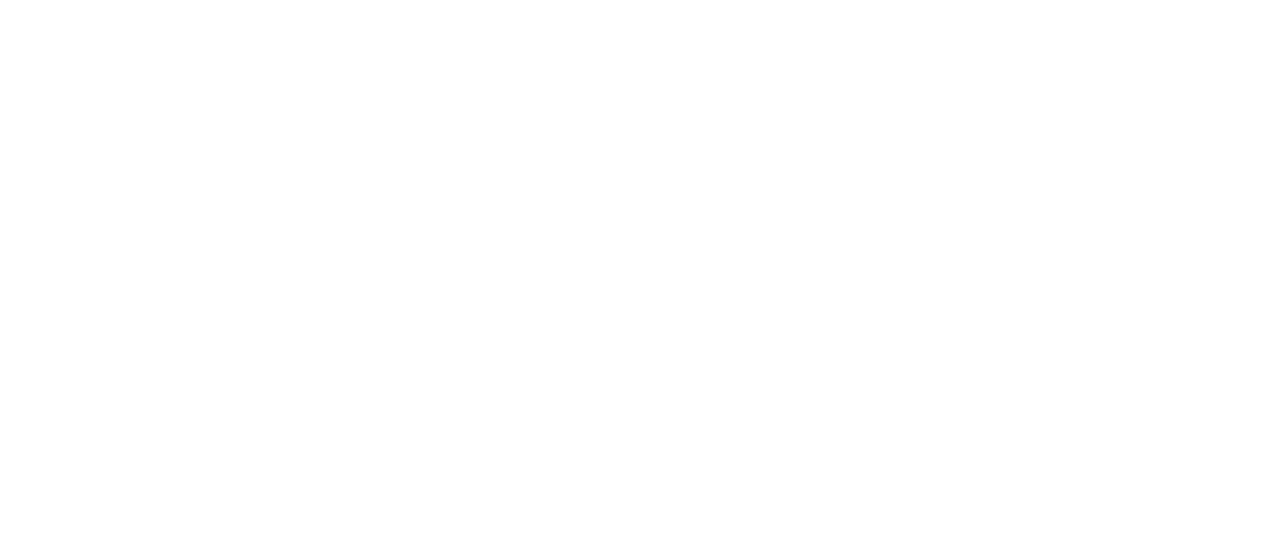
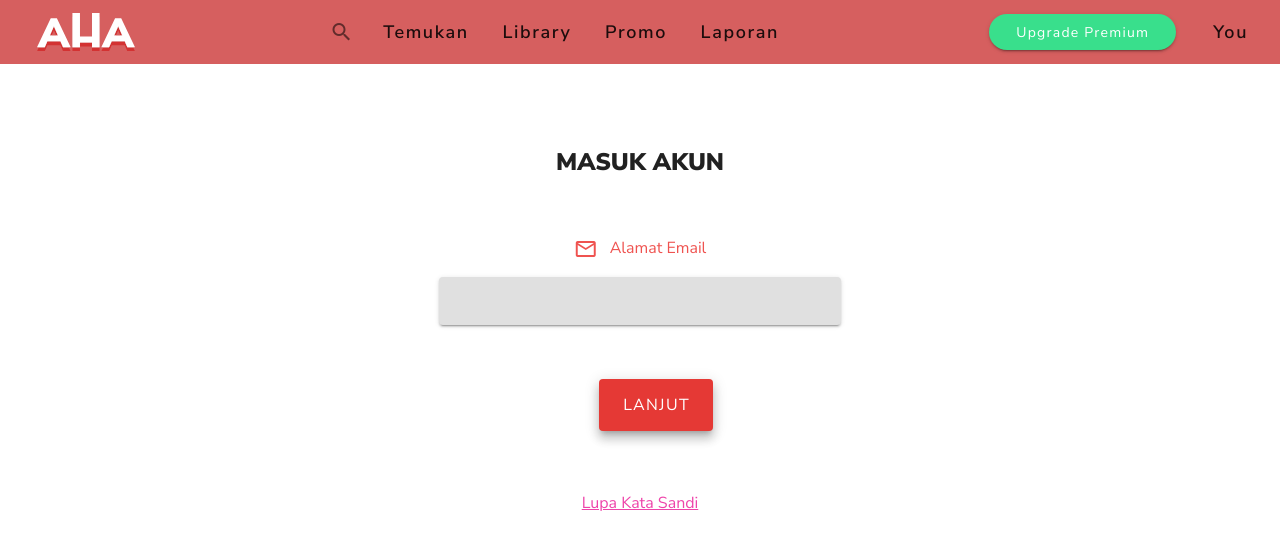
Before and after one commit to agungsuryo789/bookwave, a Vue app: page /login/email in a window 1280 px wide. Shown: the top 550 px of the page. Built offline with nearby package versions, Linux system fonts and the light colour scheme; a small style sheet from the web is missing.

Commit message:
login view

```diff
--- /dev/null
+++ b/src/components/auth/LoginEmail.vue
@@ -0,0 +1,36 @@
+<template>
+	<v-col class="mt-8" cols="12">
+		<v-row justify="center">
+			<v-col cols="6" md="4" align="center">
+				<p class="red--text text--lighten-1"><v-icon class="red--text text--lighten-1 mr-3">mdi-email-outline</v-icon>Alamat Email</p>
+				<v-text-field class="centered-input" :rules="emailRules" solo background-color="grey lighten-2"></v-text-field>
+			</v-col>
+		</v-row>
+		<v-row justify="center">
+			<v-col cols="3" md="1" align="center">
+				<v-btn :elevation="8" color="red darken-1" block="true" x-large="true" class="white--text">Lanjut</v-btn>
+			</v-col>
+		</v-row>
+	</v-col>
+</template>
+
+<script>
+/* eslint-disable */
+export default {
+  name: "LoginEmail",
+   data: () => ({
+      email: '',
+      emailRules: [
+        v => !!v || 'E-mail is required',
+        v => /.+@.+\..+/.test(v) || 'E-mail must be valid',
+      ],
+      lazy: false,
+    }),
+};
+</script>
+
+<style>
+	.centered-input input {
+  		text-align: center
+	}
+</style>
--- a/src/components/auth/LoginOptions.vue
+++ b/src/components/auth/LoginOptions.vue
@@ -2,7 +2,7 @@
 	<v-col class="mt-8" cols="12">
 		<v-row justify="center">
 			<v-col cols="6" md="4" align="center">
-				<v-btn :elevation="8" block="true"><v-icon dark left>mdi-email-outline</v-icon>Sign in with Email</v-btn>
+				<v-btn  href="/login/email" :elevation="8" block="true"><v-icon dark left>mdi-email-outline</v-icon>Sign in with Email</v-btn>
 			</v-col>
 		</v-row>
 		<v-row justify="center">
@@ -20,12 +20,6 @@
 				<v-btn :elevation="8" block="true"><v-icon dark left>mdi-apple</v-icon>Sign in with Apple</v-btn>
 			</v-col>
 		</v-row>
-		<v-spacer></v-spacer>
-		<v-row justify="center">
-			<v-col cols="6" md="4" align="center" class="mt-12">
-				<router-link to="/register">Lupa Kata Sandi</router-link>
-			</v-col>
-		</v-row>
 	</v-col>
 </template>
 
--- /dev/null
+++ b/src/components/auth/PasswordEmail.vue
@@ -0,0 +1,38 @@
+<template>
+	<v-col class="mt-8" cols="12">
+		<v-row justify="center">
+			<v-col cols="6" md="4" align="center">
+				<p class="red--text text--lighten-1"><v-icon class="red--text text--lighten-1 mr-3">mdi-lock-outline</v-icon>Kata Sandi</p>
+				<v-text-field class="centered-input" v-model="password" :append-icon="show1 ? 'mdi-eye' : 'mdi-eye-off'"  :rules="[rules.required, rules.min]" :type="show1 ? 'text' : 'password'" hint="At least 8 characters" counter @click:append="show1 = !show1" solo background-color="grey lighten-2"></v-text-field>
+			</v-col>
+		</v-row>
+		<v-row justify="center">
+			<v-col cols="3" md="1" align="center">
+				<v-btn :elevation="8" color="red darken-1" block="true" x-large="true" class="white--text">Masuk</v-btn>
+			</v-col>
+		</v-row>
+	</v-col>
+</template>
+
+<script>
+/* eslint-disable */
+export default {
+	name: "PasswordEmail",
+	data () {
+      return {
+        show1: false,
+        rules: {
+          required: value => !!value || 'Required.',
+          min: v => v.length >= 8 || 'Min 8 characters',
+          emailMatch: () => ('The email and password you entered don\'t match'),
+        },
+    }
+}
+};
+</script>
+
+<style>
+	.centered-input input {
+  		text-align: center
+	}
+</style>
--- a/src/router/index.js
+++ b/src/router/index.js
@@ -11,6 +11,12 @@
     import ('../views/About.vue')
 const Login = () =>
 	import ('../views/auth/Login.vue')
+const LoginOptions = () =>
+	import ('../components/auth/LoginOptions.vue')
+const LoginEmail = () =>
+	import ('../components/auth/LoginEmail.vue')
+const PasswordEmail = () =>
+	import ('../components/auth/PasswordEmail.vue')
 const Register = () =>
     import ('../views/auth/Register.vue')
 const LandingUser = () =>
@@ -33,7 +39,24 @@
     {
         path: '/login',
         name: 'Login',
-        component: Login
+		component: Login,
+		children: [
+			{
+				path: '/login/',
+				name: "LoginOptions",
+				component: LoginOptions
+			},
+			{
+				path: '/login/email',
+				name: "LoginEmail",
+				component: LoginEmail
+			},
+			{
+				path: '/login/password',
+				name: "PasswordEmail",
+				component: PasswordEmail
+			}
+		]
 	},
 	{
         path: '/register',
--- a/src/views/auth/Login.vue
+++ b/src/views/auth/Login.vue
@@ -11,8 +11,14 @@
                         </v-col>
                     </v-row>
                 </v-col>
-				<LoginOptions />
+				<router-view></router-view>
             </v-row>
+			<v-spacer></v-spacer>
+			<v-row justify="center">
+				<v-col cols="6" md="4" align="center" class="mt-12">
+					<router-link to="/register">Lupa Kata Sandi</router-link>
+				</v-col>
+			</v-row>
         </v-container>
     </v-app>
 </div>
@@ -20,13 +26,13 @@
 
 <script>
 import NavbarSection from '@/components/NavbarSection.vue'
-import LoginOptions from '@/components/auth/LoginOptions.vue'
+// import LoginOptions from '@/components/auth/LoginOptions.vue'
 /* eslint-disable */
 export default {
     name: 'Login',
     components: {
-		NavbarSection,
-		LoginOptions
+		NavbarSection
+		// LoginOptions
     }
 }
 </script>
```
